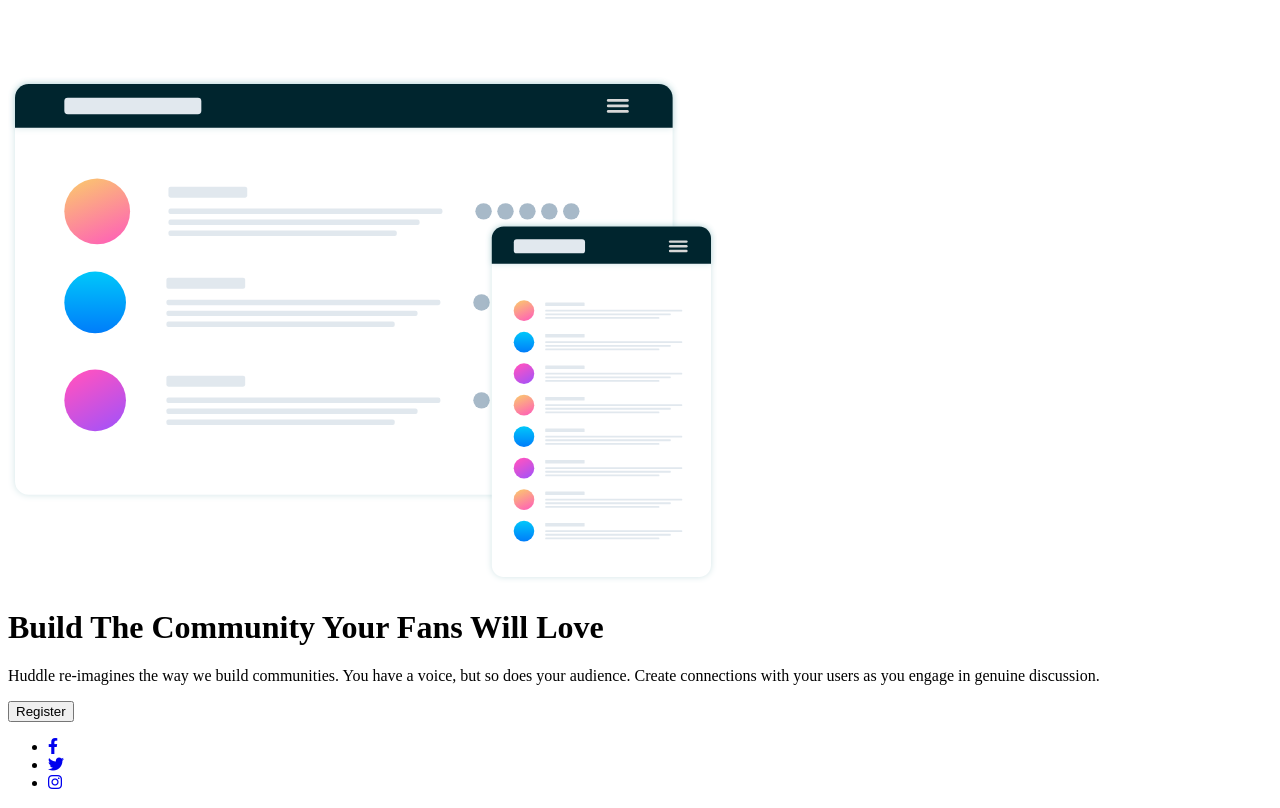
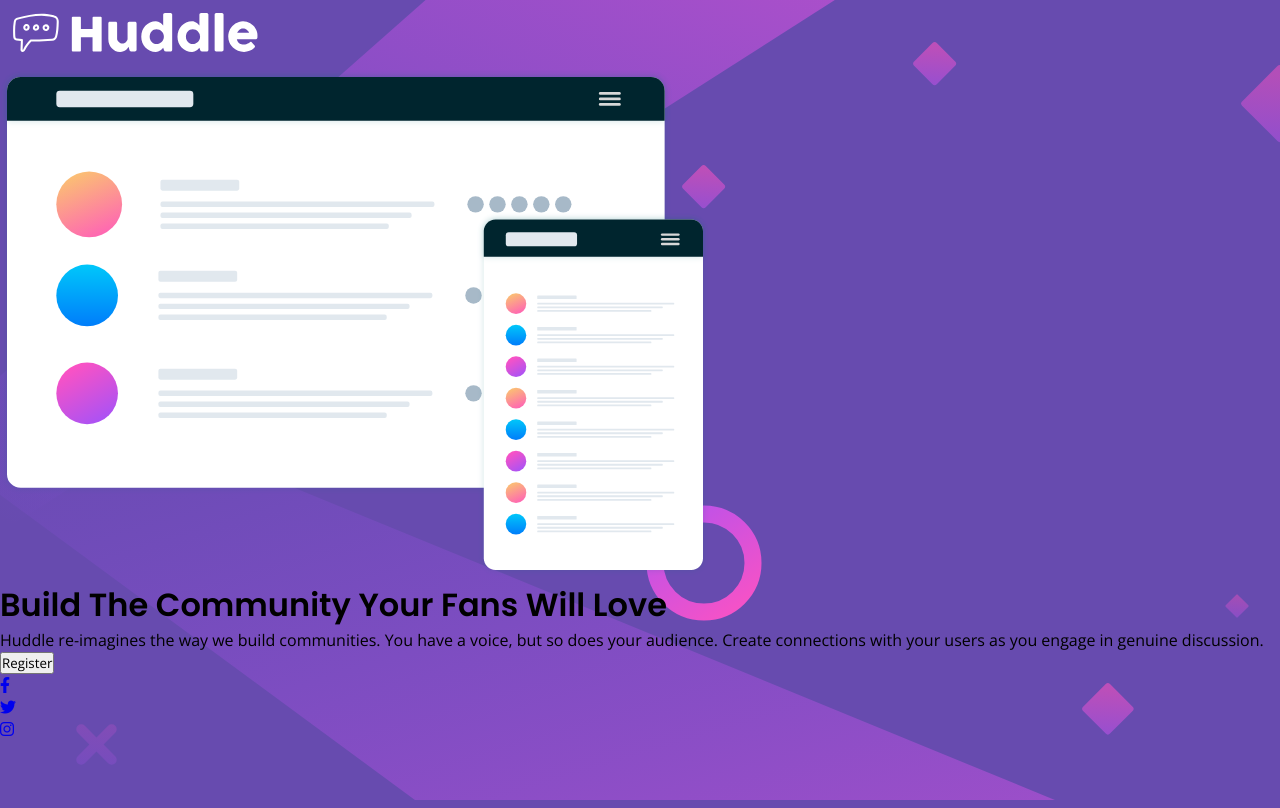
Before and after one commit to calebesg/huddle-landing-page, a plain HTML site: page index.html in a window 1280 px wide. Drawn offline with nearby package versions, Linux system fonts and the light colour scheme.

Commit message:
add google fonts and font awesome icons

```diff
--- a/index.html
+++ b/index.html
@@ -3,23 +3,25 @@
 <head>
   <meta charset="UTF-8">
   <meta name="viewport" content="width=device-width, initial-scale=1.0">
+  <link rel="icon" type="image/png" sizes="32x32" href="./images/favicon-32x32.png">
+
+  <title>Frontend Mentor | Huddle landing page with single introductory section</title>
 
   <link rel="stylesheet" href="https://use.fontawesome.com/releases/v6.0.0/css/all.css" integrity="sha384-3B6NwesSXE7YJlcLI9RpRqGf2p/EgVH8BgoKTaUrmKNDkHPStTQ3EyoYjCGXaOTS" crossorigin="anonymous"/>
   <link rel="preconnect" href="https://fonts.googleapis.com">
   <link rel="preconnect" href="https://fonts.gstatic.com" crossorigin>
   <link href="https://fonts.googleapis.com/css2?family=Open+Sans&family=Poppins:wght@400;600&display=swap" rel="stylesheet">
-  <link rel="icon" type="image/png" sizes="32x32" href="./images/favicon-32x32.png">
+  <link rel="stylesheet" href="styles.css">
 
-  <title>Frontend Mentor | Huddle landing page with single introductory section</title>
 </head>
 <body>
-  <header>
-    <a href="#">
+  <header class="container">
+    <a href="#" class="logo">
       <img src="./images/logo.svg" alt="Logo Huddle">
     </a>
   </header>
 
-  <main>
+  <main class="container">
     <img src="./images/illustration-mockups.svg" alt="" aria-hidden="true">
 
     <div class="content">
@@ -35,7 +37,7 @@
     </div>
   </main>
 
-  <footer>
+  <footer class="container">
     <ul class="social">
       <li>
         <a href="#"><i class="fa-brands fa-facebook-f"></i></a>
--- /dev/null
+++ b/styles.css
@@ -0,0 +1,32 @@
+/* Global ========================== */
+:root {
+  --violet: hsl(257, 40%, 49%);
+  --soft-magenta: hsl(300, 69%, 71%);
+}
+
+* {
+  margin: 0;
+  padding: 0;
+  box-sizing: border-box;
+}
+
+body {
+  min-height: 100vh;
+  background: url(./images/bg-desktop.svg) no-repeat var(--violet);
+}
+
+body,
+button {
+  font-family: 'Open Sans', sans-serif;
+}
+
+.container {
+  max-width: 1280px;
+  width: 100%;
+  margin: 0 auto;
+}
+
+/* Main ========================== */
+.title {
+  font-family: 'Poppins', sans-serif;
+}
```
